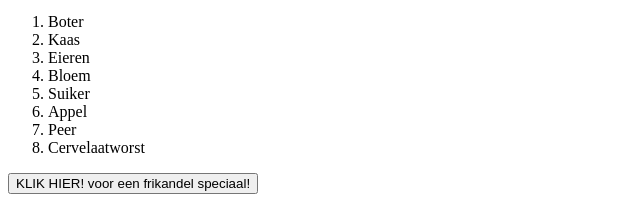
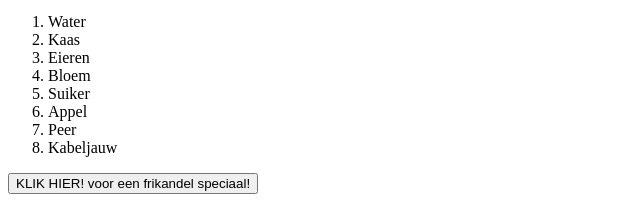
Before and after one commit to dekkersb/Git-test, a plain HTML site: page index.html in a window 1280 px wide. Shown: the part 207-414 px from the top of the page, 0-640 px from the left. Drawn offline with Linux system fonts and the light colour scheme.

Commit message:
aanpassen ingredienten

```diff
--- a/index.html
+++ b/index.html
@@ -20,14 +20,14 @@
 </div>
 
 <ol>
-    <li>Boter</li>
+    <li>Water</li>
     <li>Kaas</li>
     <li>Eieren</li>
     <li>Bloem</li>
     <li>Suiker</li>
     <li>Appel</li>
     <li>Peer</li>
-    <li>Cervelaatworst</li>
+    <li>Kabeljauw</li>
 </ol>
 
 <footer>
```
Also changed, not shown: 1 other file.
